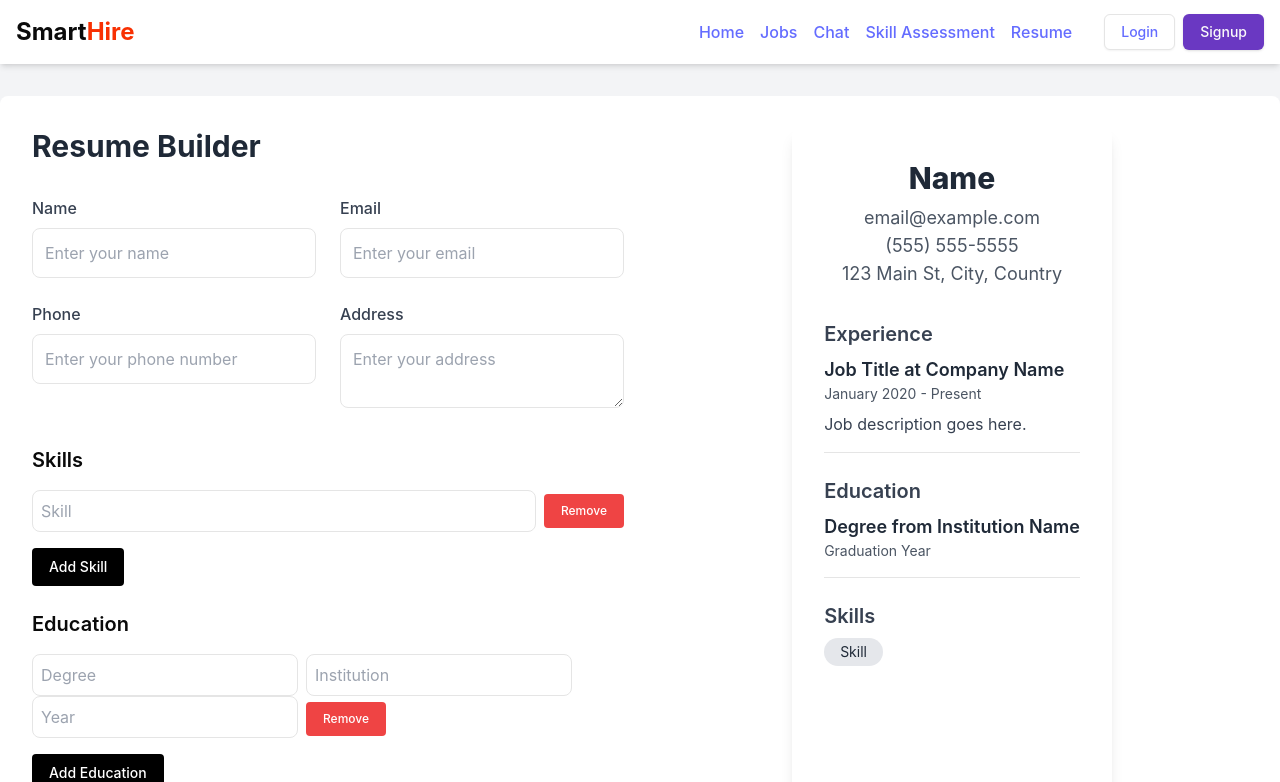
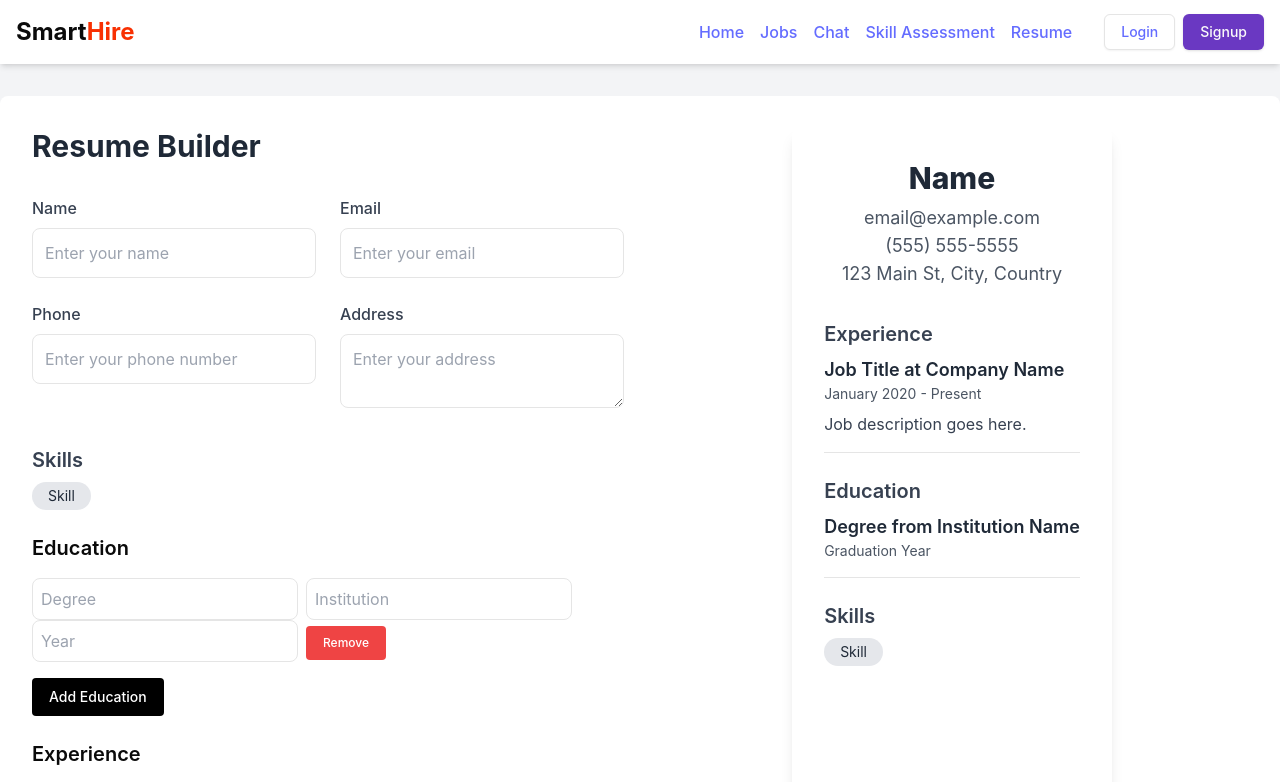
Before and after one commit to AntaraArifa/Dp-1, a React (Vite) app in the folder frontend/: page /resume/edit in a window 1280 px wide. Shown: the top 782 px of the page. Built offline with nearby package versions, Linux system fonts and the light colour scheme.

Commit message:
Skills updated

```diff
--- a/frontend/src/components/ResumeEditor.jsx
+++ b/frontend/src/components/ResumeEditor.jsx
@@ -184,12 +184,20 @@ function ResumeEditor() {
       ...formData,
       experience: formData.experience.map((exp, index) => {
         if (index === 0) { // Apply the selected experience to the first entry of the experience section
-          return { ...exp, jobTitle: experienceDetail.job_title, company: experienceDetail.company, duration: experienceDetail.duration, description: experienceDetail.description };
+          return {
+            ...exp,
+            jobTitle: experienceDetail.job_title,
+            company: experienceDetail.company,
+            duration: experienceDetail.duration,
+            description: experienceDetail.description,
+          };
         }
         return exp;
       }),
+      skills: experienceDetail.skills_required, // Add the skills to the skills section
     });
   };
+
 
   const handleChange = (e, section, index = null, field = null) => {
     if (section === "skills" && index !== null) {
@@ -261,30 +269,14 @@ function ResumeEditor() {
 
             {/* Skills Section */}
             <div className="mb-6">
-              <h3 className="text-xl font-semibold mb-4">Skills</h3>
+              <h4 className="text-xl font-semibold text-gray-700">Skills</h4>
+              <div className="mt-2 flex flex-wrap gap-3">
                 {formData.skills.map((skill, index) => (
-                <div key={index} className="flex items-center mb-4">
-                  <input
-                    type="text"
-                    placeholder="Skill"
-                    value={skill}
-                    onChange={(e) => handleChange(e, "skills", index)}
-                    className="border rounded-lg p-2 w-full"
-                  />
-                  <button
-                    onClick={() => removeSectionItem("skills", index)}
-                    className="bg-red-500 text-white text-xs px-4 py-2 rounded ml-2"
-                  >
-                    Remove
-                  </button>
+                  <span key={index} className="bg-gray-200 text-gray-800 rounded-full px-4 py-1 text-sm">
+                    {skill || "Skill"}
+                  </span>
+                ))}
               </div>
-              ))}
-              <button
-                onClick={() => addSectionItem("skills")}
-                className="bg-black text-white text-sm px-4 py-2 rounded"
-              >
-                Add Skill
-              </button>
             </div>
 
             {/* Education Section */}
@@ -425,10 +417,6 @@ function ResumeEditor() {
         {/* Display Summaries Below the Form */}
 
 
-        {summaries.length > 0 && (
-          <div className="mt-6">
-            <h3 className="text-xl font-semibold mb-4">Suggested Experience Details</h3>
-            <ul>
         {summaries.map(({ experience_level, job_title, company, duration, key_responsibilities = [], achievements = [], skills_required = [] }, index) => (
           <li key={index} className="mb-4">
             <div>
@@ -462,7 +450,7 @@ function ResumeEditor() {
               </div>
               {/* Add a button to select this summary */}
               <button
-                      onClick={() => handleSelectExperience({ job_title, company, duration, description: key_responsibilities.join(', ') })}
+                onClick={() => handleSelectExperience({ job_title, company, duration, description: key_responsibilities.join(', '), skills_required })}
                 className="mt-4 bg-teal-600 text-white px-4 py-2 rounded-xl"
               >
                 Select Experience
@@ -470,9 +458,7 @@ function ResumeEditor() {
             </div>
           </li>
         ))}
-            </ul>
-          </div>
-        )}
+
 
 
 
```
Lines whose indentation alone changed are shown as unchanged.
